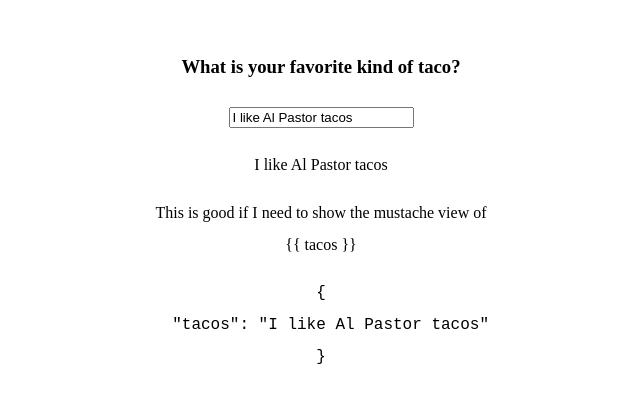
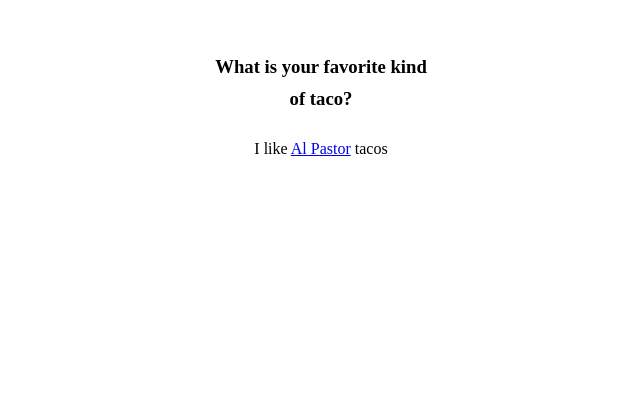
Before and after one commit to mdafrozz/Vue_App, a Vue app: page / in a window 1280 px wide. Shown: the part 116-518 px from the top of the page, without its empty margins (319-959 px from the left). Built offline with nearby package versions, Linux system fonts and the light colour scheme; the HTML template or start-up script is replaced by a standard one.

Commit message:
Refactor: An example using "v-html"

```diff
--- a/src/components/vue_examples.vue
+++ b/src/components/vue_examples.vue
@@ -1,11 +1,8 @@
 <template>
-<div id="app">
-  <h3>What is your favorite kind of taco?</h3>
-  <p><input v-model="tacos" /></p>
-  <p v-once>{{ tacos }}</p>
-  <span v-pre>This is good if I need to show the mustache view of {{ tacos }}</span>
-  <pre>{{ $data }}</pre>
-</div>
+  <div id="app">
+    <h3>What is your favorite kind of taco?</h3>
+    <p v-html="tacos"></p>
+  </div>
 </template>
 
 <script>
@@ -13,8 +10,8 @@ export default {
   name: "vue_examples",
   data() {
     return {
-      tacos: 'I like Al Pastor tacos'
-    }
+      tacos: `I like <a href="http://www.epicurious.com/recipes/food/views/tacos-al-pastor-242132" target="_blank">Al Pastor</a> tacos `
+      }
   }
 }
 </script>
```
